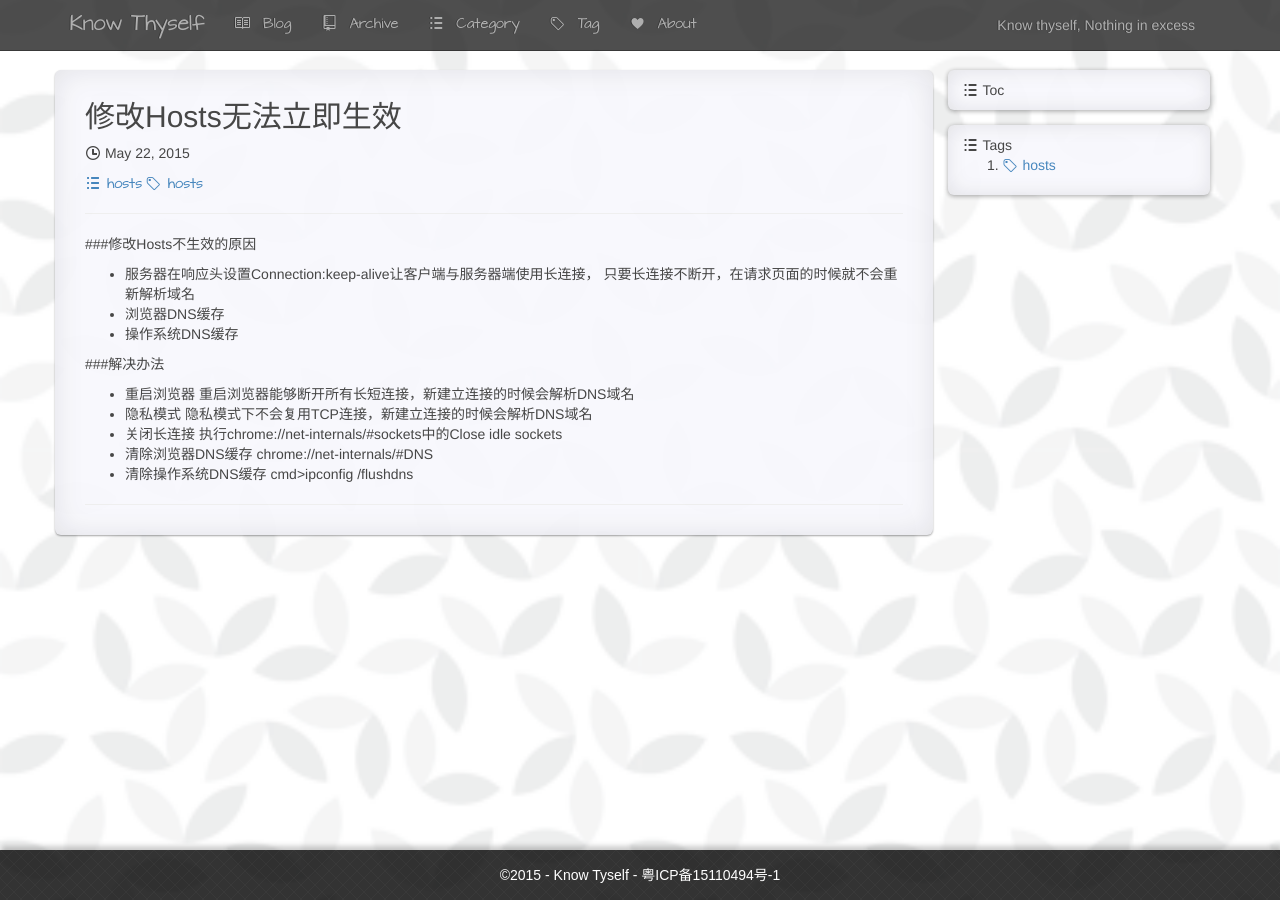
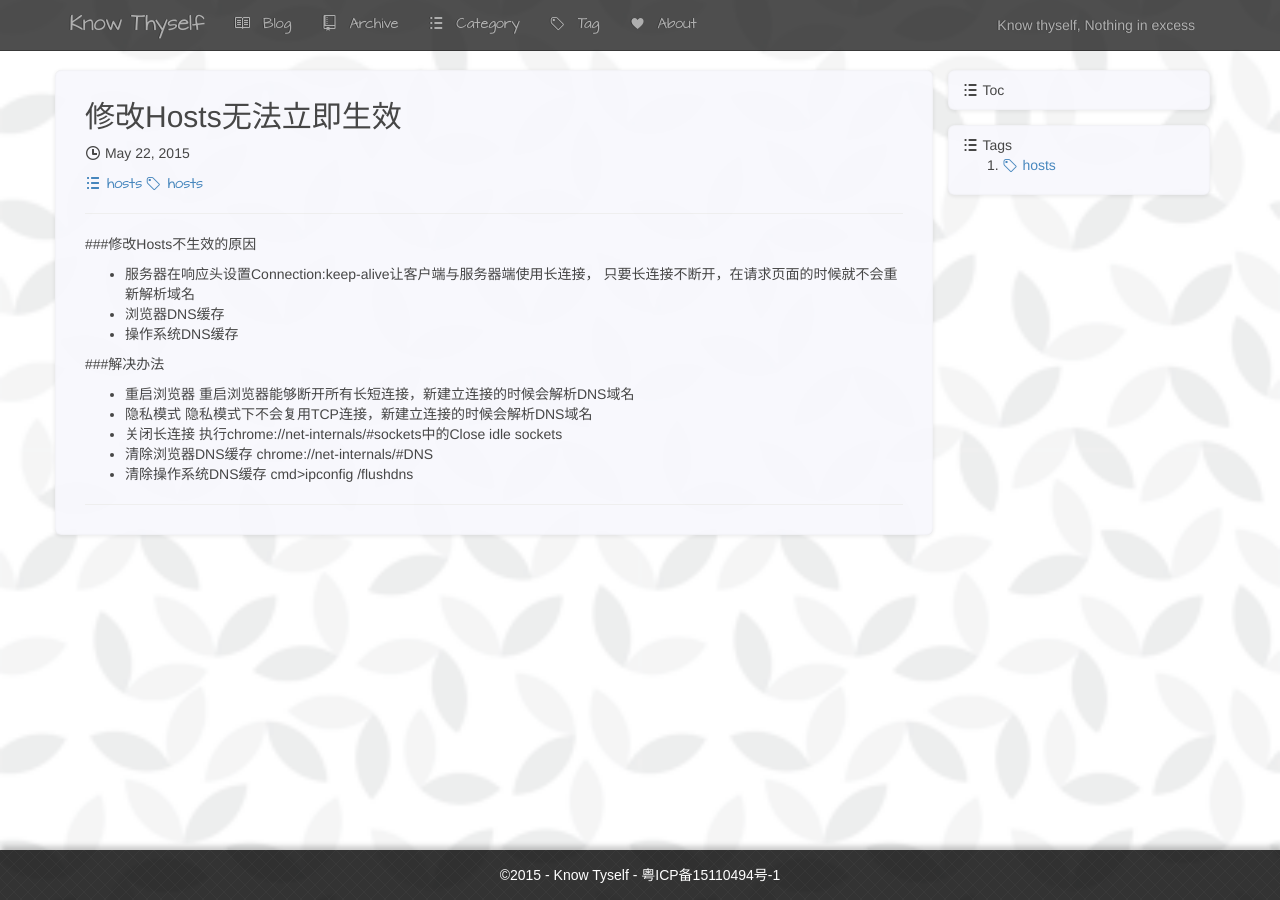
Before and after one commit to liushoukai/liushoukai.github.io, a Jekyll site: the page built from _posts/2015-05-22-refresh-hosts.md, in a window 1280 px wide. Built offline with Jekyll 4.4.1, drawn with Linux system fonts in a browser that asks for light colours; comment, search, counter and statistics services are not loaded.

Commit message:
Change shadow affect

```diff
--- a/assets/css/style2.css
+++ b/assets/css/style2.css
@@ -159,10 +159,10 @@ a:active {text-decoration: none}	/* 选定的链接 */
   opacity: 0.9;
   word-break: break-all;
 	background-color:#f8f8fd;
-	-webkit-box-shadow: 0 1px 2px rgba(0,0,0,0.4),0 0 30px rgba(10,10,0,0.1) inset;
-    -moz-box-shadow: 0 1px 2px rgba(0,0,0,0.4),0 0 30px rgba(10,10,0,0.1) inset;
-	-o-box-shadow: 0 1px 2px rgba(0,0,0,0.4),0 0 30px rgba(10,10,0,0.1) inset;
-	box-shadow: 0 1px 2px rgba(0,0,0,0.4),0 0 30px rgba(10,10,0,0.1) inset;
+  -webkit-box-shadow: 0 1px 5px rgba(0,0,0,0.1),0 0 2px rgba(0,0,0,0.1) inset;
+  -moz-box-shadow: 0 1px 5px rgba(0,0,0,0.1),0 0 2px rgba(0,0,0,0.1) inset;
+  -o-box-shadow: 0 1px 5px rgba(0,0,0,0.1),0 0 2px rgba(0,0,0,0.1) inset;
+  box-shadow: 0 1px 5px rgba(0,0,0,0.1),0 0 2px rgba(0,0,0,0.1) inset;
 }
 
 .sheet{
@@ -220,10 +220,10 @@ a:active {text-decoration: none}	/* 选定的链接 */
   border-radius: 6px;
   padding: 10px 15px;
   margin-bottom: 15px;
-	-webkit-box-shadow: 0 1px 5px rgba(0,0,0,0.4),0 0 20px rgba(0,0,0,0.1) inset;
-	-moz-box-shadow: 0 1px 5px rgba(0,0,0,0.4),0 0 20px rgba(0,0,0,0.1) inset;
-	-o-box-shadow: 0 1px 5px rgba(0,0,0,0.4),0 0 20px rgba(0,0,0,0.1) inset;
-	box-shadow: 0 1px 5px rgba(0,0,0,0.4),0 0 20px rgba(0,0,0,0.1) inset;
+	-webkit-box-shadow: 0 1px 5px rgba(0,0,0,0.1),0 0 2px rgba(0,0,0,0.1) inset;
+	-moz-box-shadow: 0 1px 5px rgba(0,0,0,0.1),0 0 2px rgba(0,0,0,0.1) inset;
+	-o-box-shadow: 0 1px 5px rgba(0,0,0,0.1),0 0 2px rgba(0,0,0,0.1) inset;
+	box-shadow: 0 1px 5px rgba(0,0,0,0.1),0 0 2px rgba(0,0,0,0.1) inset;
 }
 
 .word-keep{
```
Lines whose indentation alone changed are shown as unchanged.
